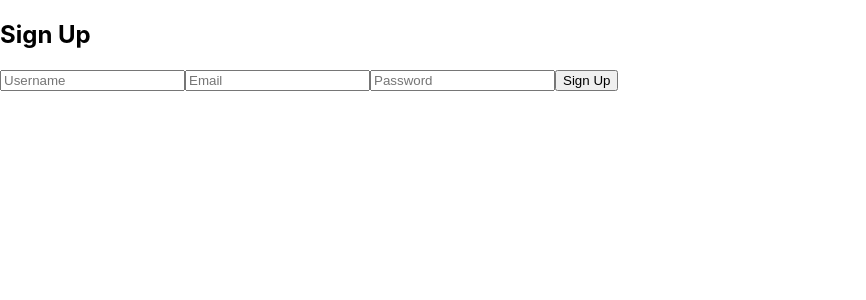
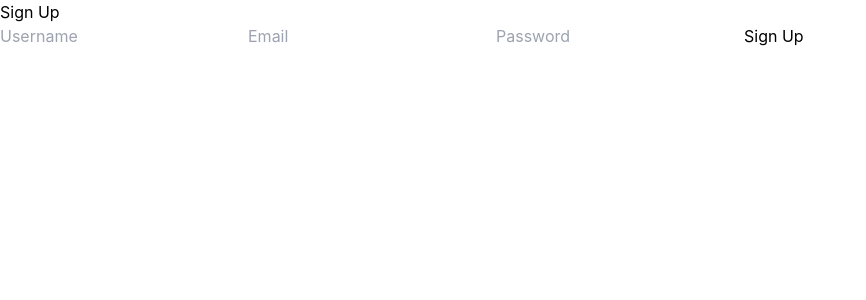
Before and after one commit to AkshayChavhan/MVC, a React (Create React App) app in the folder client/: page / in a window 1280 px wide. Shown: the top 300 px of the page, without its empty margins (0-866 px from the left). Built offline with nearby package versions, Linux system fonts and the light colour scheme.

Commit message:
tailwindcss setup completed

```diff
--- a/client/package.json
+++ b/client/package.json
@@ -13,6 +13,7 @@
     "react-router-dom": "^6.15.0",
     "react-scripts": "5.0.1",
     "redux": "^4.2.1",
+    "tailwindcss": "^3.3.3",
     "web-vitals": "^2.1.4"
   },
   "scripts": {
--- a/client/public/index.html
+++ b/client/public/index.html
@@ -15,6 +15,7 @@
       user's mobile device or desktop. See https://developers.google.com/web/fundamentals/web-app-manifest/
     -->
     <link rel="manifest" href="%PUBLIC_URL%/manifest.json" />
+    <!-- <link rel="stylesheet" href="https://rsms.me/inter/inter.css"> -->
     <!--
       Notice the use of %PUBLIC_URL% in the tags above.
       It will be replaced with the URL of the `public` folder during the build.
--- a/client/src/index.css
+++ b/client/src/index.css
@@ -1,3 +1,7 @@
+@tailwind base;
+@tailwind components;
+@tailwind utilities;
+
 body {
   margin: 0;
   font-family: -apple-system, BlinkMacSystemFont, 'Segoe UI', 'Roboto', 'Oxygen',
--- /dev/null
+++ b/client/tailwind.config.js
@@ -0,0 +1,10 @@
+/** @type {import('tailwindcss').Config} */
+module.exports = {
+  content: [
+    "./src/**/*.{js,jsx,ts,tsx}",
+  ],
+  theme: {
+    extend: {},
+  },
+  plugins: [],
+}
```
Also changed, not shown: 2 other files (tests, documents, lock files or other folders).
